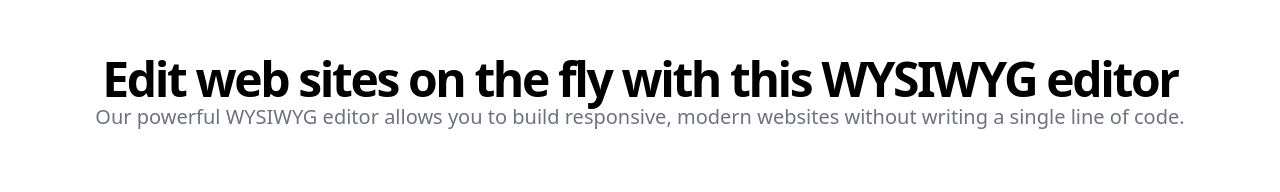
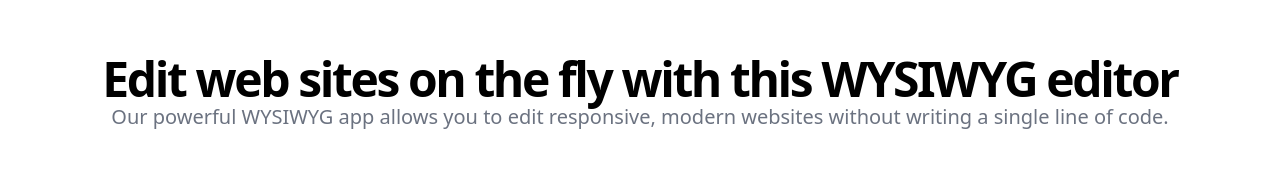
Before and after one commit to IgnatMaldive/wysiwyg-editor, a plain HTML site: page index.html in a window 1280 px wide. Shown: the part 165-357 px from the top of the page. Drawn offline with nearby package versions, Linux system fonts and the light colour scheme.

Commit message:
Update index.html
updated landing page

```diff
--- a/index.html
+++ b/index.html
@@ -122,7 +122,7 @@
                     Edit web sites on the fly with this WYSIWYG editor
                 </h1>
                 <p class="mx-auto max-w-[700px] text-gray-500 md:text-xl dark:text-gray-400">
-                    Our powerful WYSIWYG editor allows you to build responsive, modern websites without writing a
+                    Our powerful WYSIWYG app allows you to edit responsive, modern websites without writing a
                     single line of code.
                 </p>
             </div>
```
